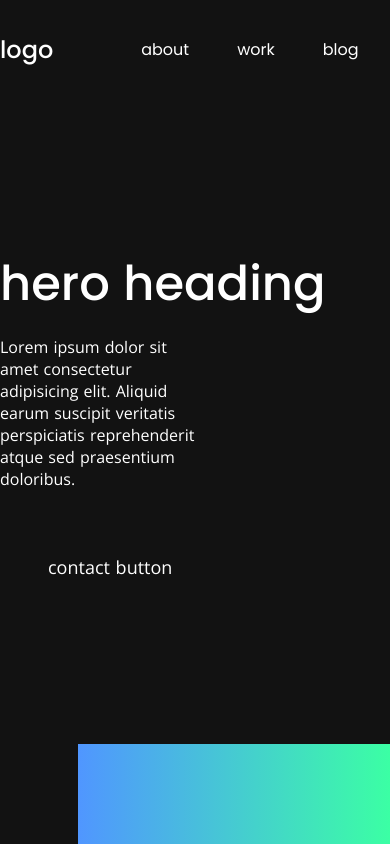
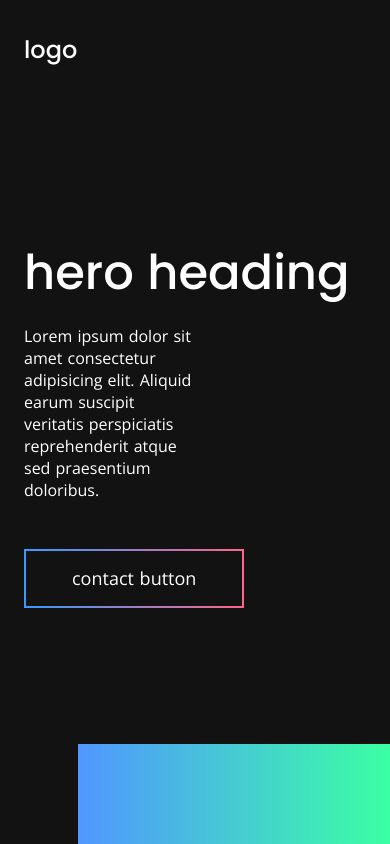
Before and after one commit to charliedr/cdr-portfolio, a Nuxt app: page / in a window 390 px wide. Shown: the top 844 px of the page. Built offline with nearby package versions, Linux system fonts and the light colour scheme.

Commit message:
Fixed gradient button z-index issue

```diff
--- a/components/Navbar.vue
+++ b/components/Navbar.vue
@@ -30,6 +30,7 @@ export default {
 
   .container {
     height: 100px;
+    width: 100%;
     display: flex;
     flex-direction: row;
     align-items: center;
@@ -85,4 +86,14 @@ export default {
     }
   }
 }
+
+@media (max-width: 768px) {
+  .container {
+    margin: 0 24px;
+  }
+
+  .nav {
+    display: none;
+  }
+}
 </style>
--- a/layouts/default.vue
+++ b/layouts/default.vue
@@ -45,6 +45,7 @@ html {
 }
 
 .container {
+  position: relative;
   width: 100%;
   max-width: 1200px;
 }
@@ -61,6 +62,19 @@ html {
   margin: 2px;
   text-decoration: none;
   // border-radius: 0 2rem 0 2rem;
+  z-index: 1;
+
+  &::after {
+    content: "";
+    position: absolute;
+    top: 0;
+    left: 0;
+    width: 100%;
+    height: 100%;
+    background: #121212;
+    // border-radius: 0 2rem 0 2rem;
+    z-index: -1;
+  }
 
   &::before {
     content: "";
@@ -71,7 +85,7 @@ html {
     height: calc(100% + 4px);
     background: linear-gradient(90deg, #369aff, #ff658a);
     // border-radius: 0 2rem 0 2rem;
-    z-index: -1;
+    z-index: -2;
   }
 }
 
@@ -94,4 +108,10 @@ html {
     background: linear-gradient(90deg, #369aff, #ff658a);
   }
 }
+
+@media (max-width: 768px) {
+  .container {
+    margin: 0 24px;
+  }
+}
 </style>
--- a/pages/index.vue
+++ b/pages/index.vue
@@ -9,7 +9,7 @@
           suscipit veritatis perspiciatis reprehenderit atque sed praesentium
           doloribus.
         </p>
-        <a href="#" class="hero__btn gradient-btn">contact button</a>
+        <a href="#" class="gradient-btn">contact button</a>
       </div>
     </section>
     <!-- SHOWCASE -->
@@ -113,7 +113,7 @@
     <section class="cta">
       <div class="cta__wrapper container">
         <h3 class="cta__text">some text about getting in touch</h3>
-        <a href="#" class="hero__btn gradient-btn">contact button</a>
+        <a href="#" class="gradient-btn">contact button</a>
       </div>
     </section>
   </div>
```
